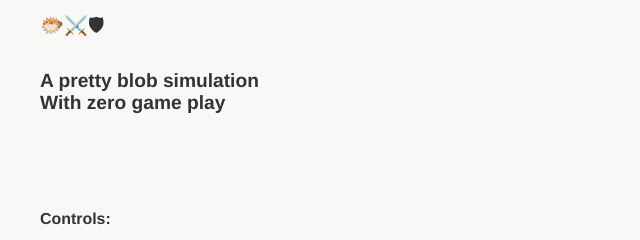
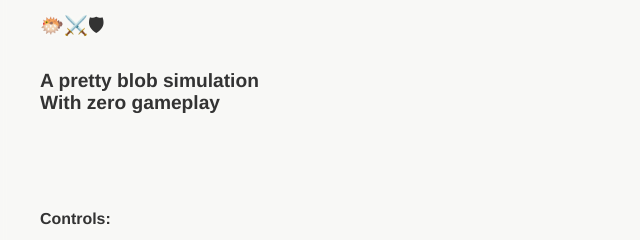
Before and after one commit to Platane/js13k-2021, a website with bundled scripts: page src/index.html in a window 1280 px wide. Shown: the part 124-364 px from the top of the page, 0-640 px from the left. Built offline with nearby package versions, Linux system fonts and the light colour scheme; what park-miller would draw is missing.

Commit message:
🚀 rename game play -> gameplay

```diff
--- a/package.json
+++ b/package.json
@@ -1,6 +1,6 @@
 {
   "name": "delph",
-  "description": "A pretty blob simulation with zero game play. Submitted for the 2021 js13kGames.com competition.",
+  "description": "A pretty blob simulation with zero gameplay. Submitted for the 2021 js13kGames.com competition.",
   "repository": "github:platane/delph",
   "version": "1.0.0",
   "private": true,
--- a/src/index.html
+++ b/src/index.html
@@ -9,7 +9,7 @@
   />
   <meta
     name="description"
-    content="A pretty blob simulation with zero game play. A game made for the 2021 js13kGames.com competition."
+    content="A pretty blob simulation with zero gameplay. A game made for the 2021 js13kGames.com competition."
   />
   <meta name="title" content="Delph" />
   <meta name="viewport" content="width=device-width, initial-scale=1" />
@@ -55,7 +55,7 @@
     >
       <h1>Delph</h1>
       <span>🐡⚔️🛡</span>
-      <h4>A pretty blob simulation<br />With zero game play</h4>
+      <h4>A pretty blob simulation<br />With zero gameplay</h4>
 
       <br /><br />
 
```
Also changed, not shown: README.md.
